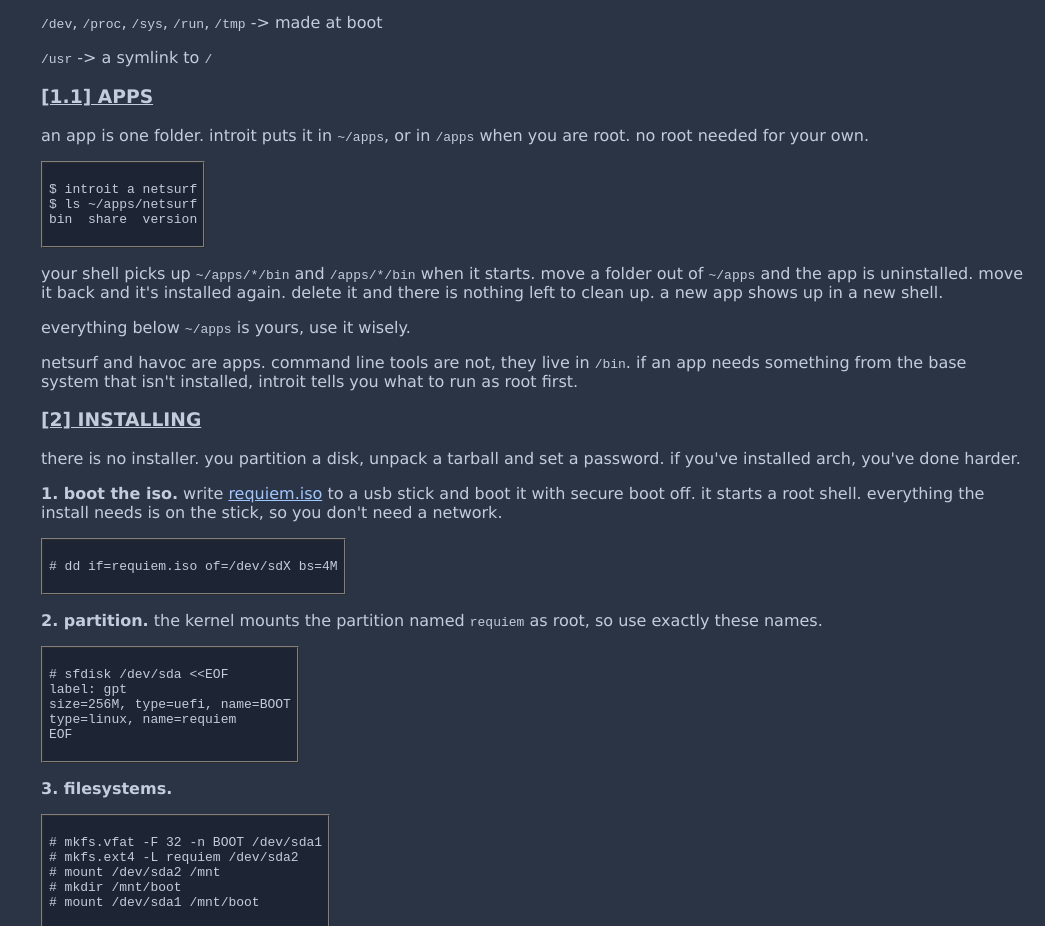
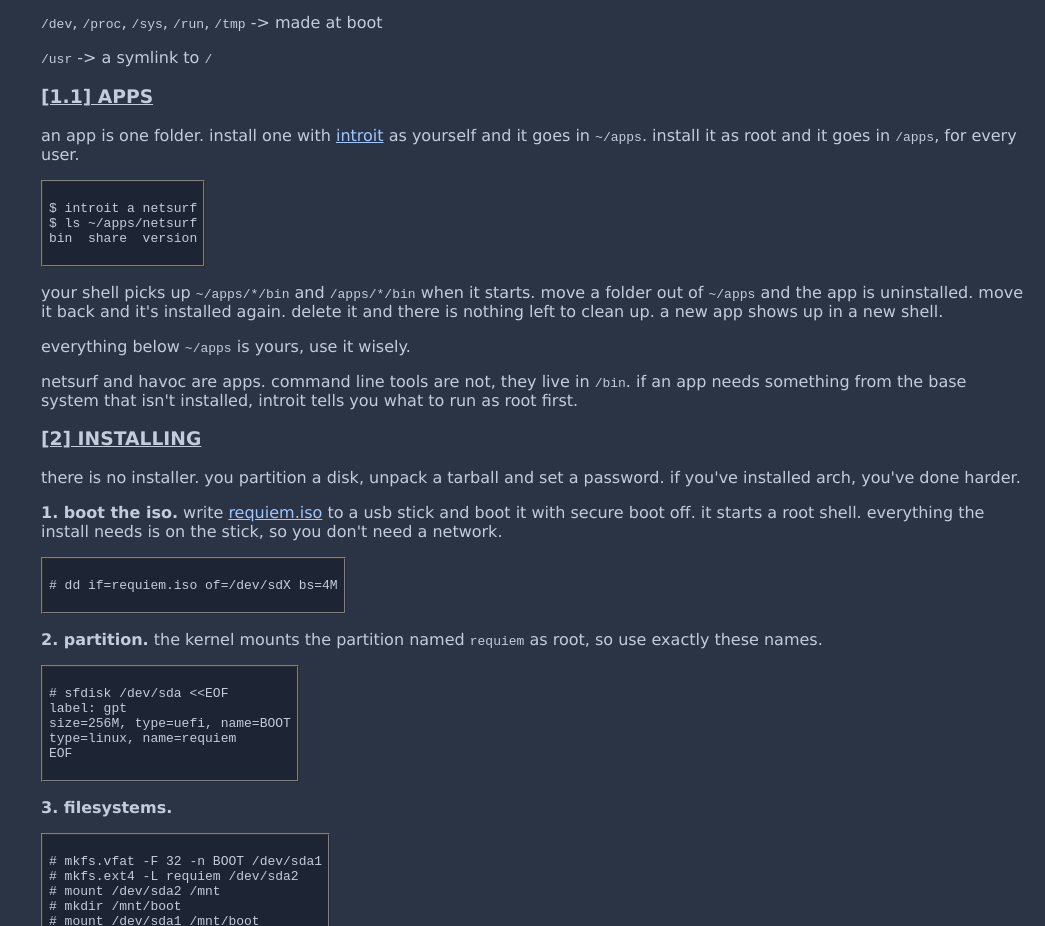
Before and after one commit to yagnilinux/yagnilinux.github.io, a plain HTML site: page missal.html in a window 1280 px wide. Shown: the part 905-1831 px from the top of the page, without its empty margins (235-1280 px from the left). Drawn offline with Linux system fonts and the light colour scheme.

Commit message:
apps wording

```diff
--- a/missal.html
+++ b/missal.html
@@ -61,7 +61,7 @@
 <p><code>/usr</code> -&gt; a symlink to <code>/</code></p>
 
 <h3 id="apps"><u>[1.1] APPS</u></h3>
-<p>an app is one folder. introit puts it in <code>~/apps</code>, or in <code>/apps</code> when you are root. no root needed for your own.</p>
+<p>an app is one folder. install one with <a href="#introit">introit</a> as yourself and it goes in <code>~/apps</code>. install it as root and it goes in <code>/apps</code>, for every user.</p>
 <table border="1" cellpadding="6" cellspacing="0" bgcolor="#1d2534"><tr><td><pre>$ introit a netsurf
 $ ls ~/apps/netsurf
 bin  share  version</pre></td></tr></table>
```
